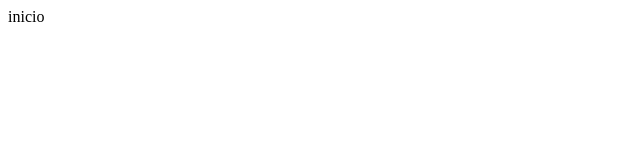
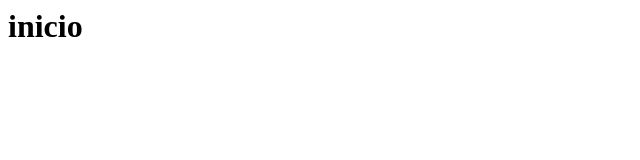
Before and after one commit to jhonnierz/mod2-solution, a plain HTML site: page index.html in a window 1280 px wide. Shown: the whole page, without its empty margins (0-640 px from the left). Drawn offline with Linux system fonts and the light colour scheme.

Commit message:
Update index.html

```diff
--- a/index.html
+++ b/index.html
@@ -4,8 +4,8 @@
     <title> calistenics </title>
   </head>
   <body>
-    <div>
+    <h1>
       inicio
-    </div>
+    </h1>
   </body>
 </html>
```
